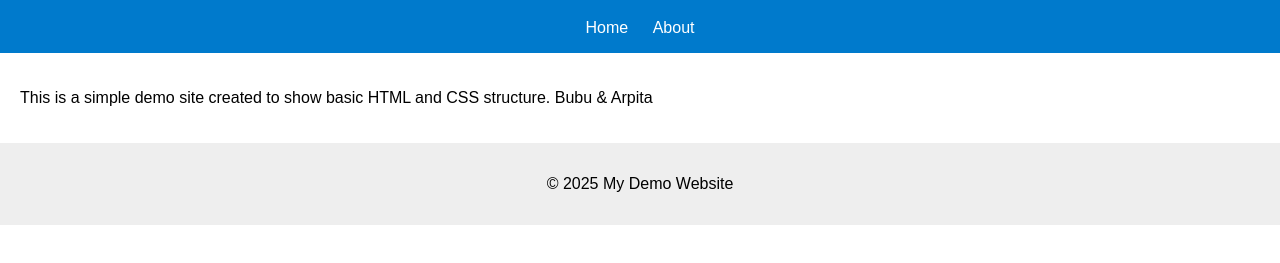
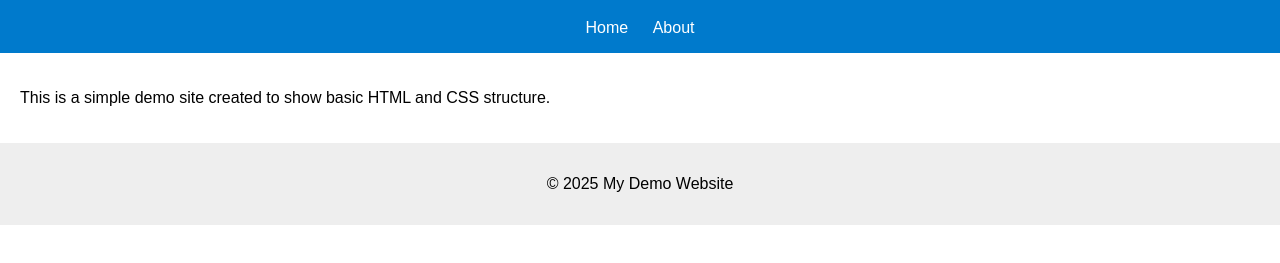
Before and after one commit to arpitaswaingit/demo-website, a plain HTML site: page about.html in a window 1280 px wide. Shown: the part 77-340 px from the top of the page. Drawn offline with Linux system fonts and the light colour scheme.

Commit message:
Update about.html

```diff
--- a/about.html
+++ b/about.html
@@ -14,7 +14,7 @@
     </nav>
   </header>
   <main>
-    <p>This is a simple demo site created to show basic HTML and CSS structure. Bubu & Arpita</p>
+    <p>This is a simple demo site created to show basic HTML and CSS structure.</p>
   </main>
   <footer>
     <p>&copy; 2025 My Demo Website</p>
```
